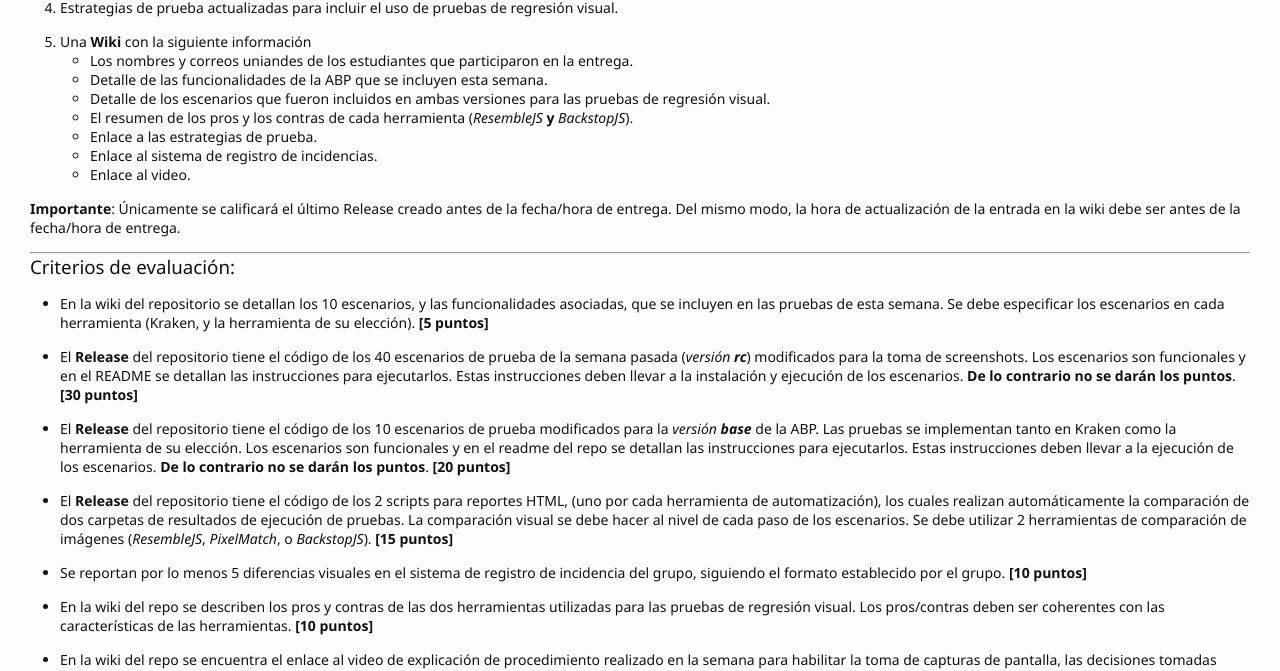
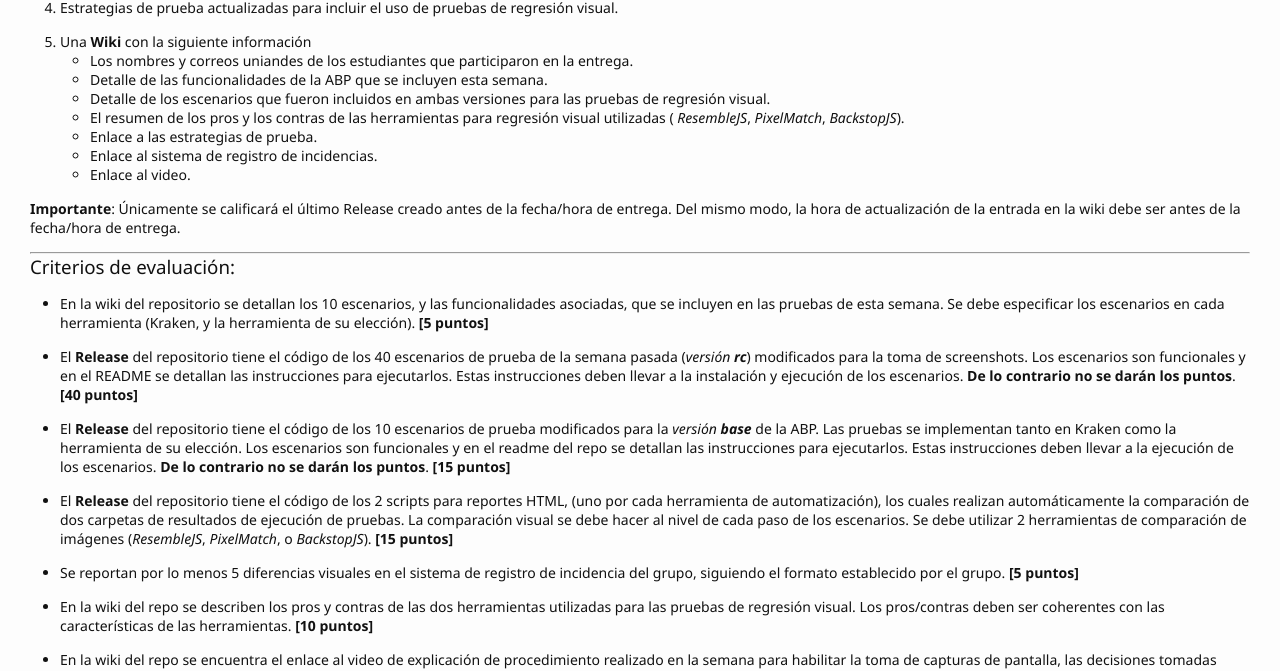
Before and after one commit to TiCSw/mt1_guias_pruebas, a Jekyll site: the page built from docs/semanas/semana6.md, in a window 1280 px wide. Shown: the part 1388-2059 px from the top of the page. Built offline with Jekyll 4.4.1, drawn with Linux system fonts in a browser that asks for light colours; some web fonts are replaced; our own code applies the rules of GitHub Pages for plain Markdown files; comment, search, counter and statistics services are not loaded.

Commit message:
Update semana6.md

```diff
--- a/docs/semanas/semana6.md
+++ b/docs/semanas/semana6.md
@@ -51,7 +51,7 @@ Al finalizar la implementación de pruebas en la ABP, se debe entregar el enlace
    * Los nombres y correos uniandes de los estudiantes que participaron en la entrega.
    * Detalle de las funcionalidades de la ABP que se incluyen esta semana.
    * Detalle de los escenarios que fueron incluidos en ambas versiones para las pruebas de regresión visual.
-   * El resumen de los pros y los contras de cada herramienta (_ResembleJS_ **y** _BackstopJS_).
+   * El resumen de los pros y los contras de las herramientas para regresión visual utilizadas ( _ResembleJS_, _PixelMatch_, _BackstopJS_).
    * Enlace a las estrategias de prueba.
    * Enlace al sistema de registro de incidencias.
    * Enlace al video.
@@ -65,13 +65,13 @@ Al finalizar la implementación de pruebas en la ABP, se debe entregar el enlace
 
 - En la wiki del repositorio se detallan los 10 escenarios, y las funcionalidades asociadas, que se incluyen en las pruebas de esta semana. Se debe especificar los escenarios en cada herramienta (Kraken, y la herramienta de su elección). **[5 puntos]**
 
-- El **Release** del repositorio tiene el código de los 40 escenarios de prueba de la semana pasada (_versión **rc**_) modificados para la toma de screenshots. Los escenarios son funcionales y en el README se detallan las instrucciones para ejecutarlos. Estas instrucciones deben llevar a la instalación y ejecución de los escenarios. **De lo contrario no se darán los puntos**. **[30 puntos]**
+- El **Release** del repositorio tiene el código de los 40 escenarios de prueba de la semana pasada (_versión **rc**_) modificados para la toma de screenshots. Los escenarios son funcionales y en el README se detallan las instrucciones para ejecutarlos. Estas instrucciones deben llevar a la instalación y ejecución de los escenarios. **De lo contrario no se darán los puntos**. **[40 puntos]**
 
-- El **Release** del repositorio tiene el código de los 10 escenarios de prueba modificados para la _versión **base**_ de la ABP. Las pruebas se implementan tanto en Kraken como la herramienta de su elección. Los escenarios son funcionales y en el readme del repo se detallan las instrucciones para ejecutarlos. Estas instrucciones deben llevar a la ejecución de los escenarios. **De lo contrario no se darán los puntos**. **[20 puntos]**
+- El **Release** del repositorio tiene el código de los 10 escenarios de prueba modificados para la _versión **base**_ de la ABP. Las pruebas se implementan tanto en Kraken como la herramienta de su elección. Los escenarios son funcionales y en el readme del repo se detallan las instrucciones para ejecutarlos. Estas instrucciones deben llevar a la ejecución de los escenarios. **De lo contrario no se darán los puntos**. **[15 puntos]**
 
 - El **Release** del repositorio tiene el código de los 2 scripts para reportes HTML, (uno por cada herramienta de automatización), los cuales realizan automáticamente la comparación de dos carpetas de resultados de ejecución de pruebas. La comparación visual se debe hacer al nivel de cada paso de los escenarios. Se debe utilizar 2 herramientas de comparación de imágenes (_ResembleJS_, _PixelMatch_, o _BackstopJS_). **[15 puntos]**
 
-- Se reportan por lo menos 5 diferencias visuales en el sistema de registro de incidencia del grupo, siguiendo el formato establecido por el grupo. **[10 puntos]**
+- Se reportan por lo menos 5 diferencias visuales en el sistema de registro de incidencia del grupo, siguiendo el formato establecido por el grupo. **[5 puntos]**
 
 - En la wiki del repo se describen los pros y contras de las dos herramientas utilizadas para las pruebas de regresión visual. Los pros/contras deben ser coherentes con las características de las herramientas. **[10 puntos]**
 
```
